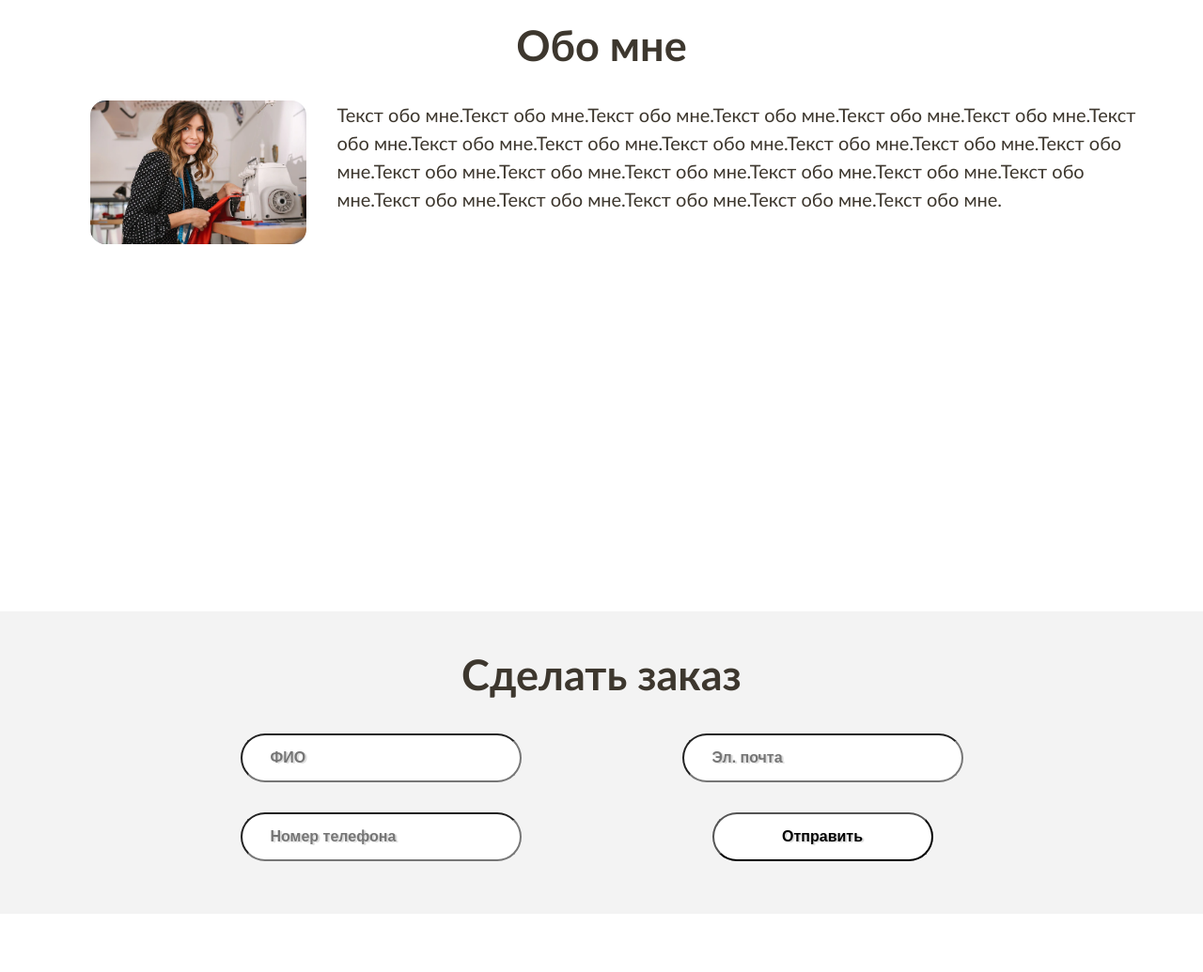
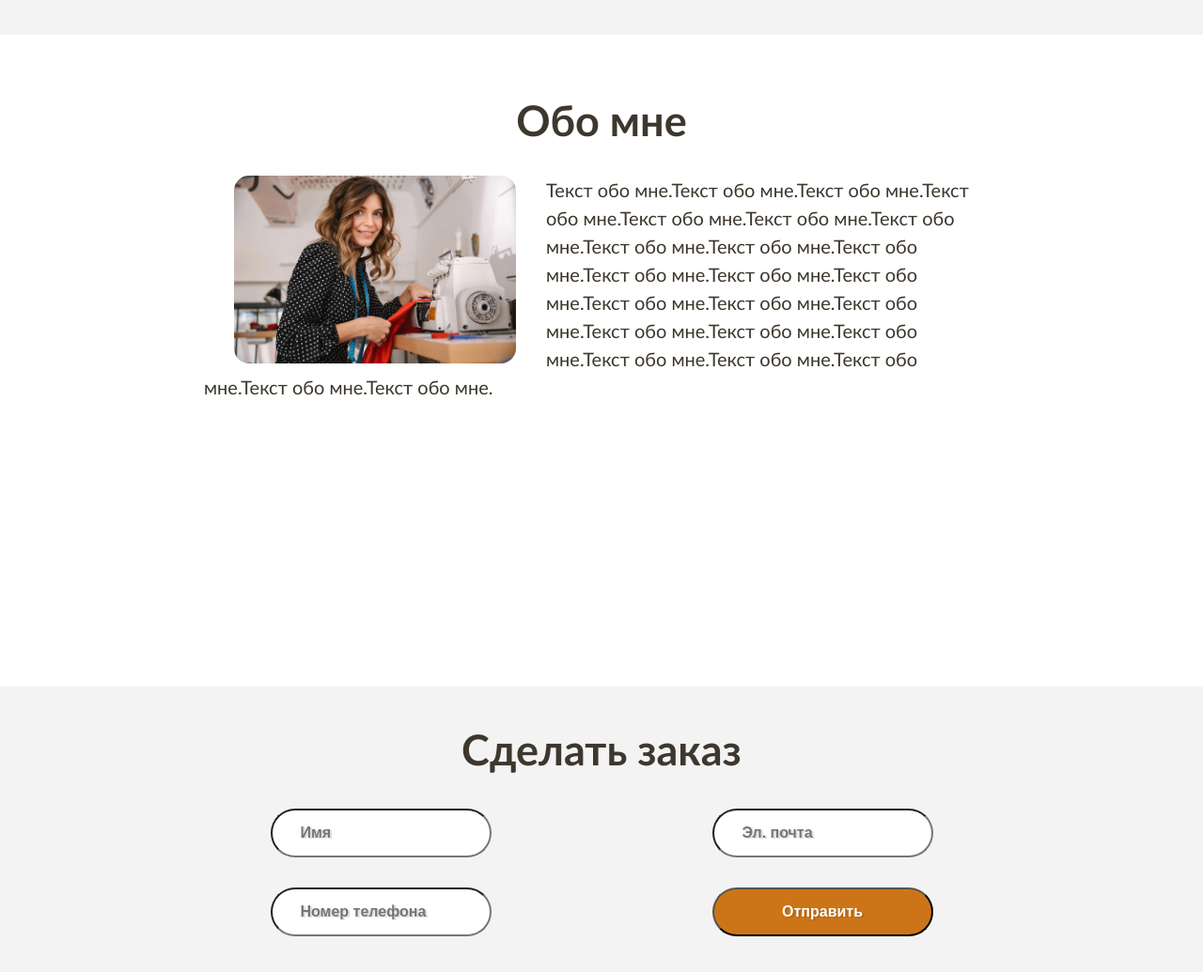
Before and after one commit to krywna/korsets, a plain HTML site: page index.html in a window 1280 px wide. Shown: the part 1187-2222 px from the top of the page at 94% size. Drawn offline with nearby package versions, Linux system fonts and the light colour scheme.

Commit message:
versiom 2.0

```diff
--- a/css/about.css
+++ b/css/about.css
@@ -8,7 +8,7 @@
 .about img {
   float: left;
   width: 20%;
-  min-width: 150px;
+  min-width: 300px;
   max-width: 600px;
   border-radius: 1rem;
   margin: 0 2rem;
--- a/css/button.css
+++ b/css/button.css
@@ -8,6 +8,7 @@
   font-weight: bold;
   margin: 1rem 0 1rem;
   width: 50%;
+  box-sizing: border-box;
 }
 
 .button-brown {
@@ -22,4 +23,7 @@
   color: #FFFFFF;
 }
 
-.
+.send {
+  background: #cc7518;
+  color: #FFFFFF;
+}
--- a/css/features.css
+++ b/css/features.css
@@ -5,11 +5,11 @@
 }
 
 .features-item {
-  margin-top: 1.5rem;
+  margin: 1.5rem;
   padding: 10px;
 }
 
 .features-item img{
-max-width:25%;
+max-width:30%;
 height:auto;
 }
--- a/index.html
+++ b/index.html
@@ -90,11 +90,12 @@
   </div>
 </div>
 
+<div class="container">
   <h3 class="title-large text-center" id="about_me">Обо мне</h3>
-
   <div class="about">
     <img src="images/photo1.jpg">
     <p class="text-lead">Текст обо мне.Текст обо мне.Текст обо мне.Текст обо мне.Текст обо мне.Текст обо мне.Текст обо мне.Текст обо мне.Текст обо мне.Текст обо мне.Текст обо мне.Текст обо мне.Текст обо мне.Текст обо мне.Текст обо мне.Текст обо мне.Текст обо мне.Текст обо мне.Текст обо мне.Текст обо мне.Текст обо мне.Текст обо мне.Текст обо мне.Текст обо мне.</p>
+  </div>
 </div>
 
 <div class="features">
@@ -102,17 +103,16 @@
     <h3 class="title-large text-center">Сделать заказ</h3>
     <form action="#" method="POST">
       <div class="column-1-2">
-            <input type="text" name="surname" placeholder="ФИО" class="button button-brown"/>
+          <input type="text" name="surname" placeholder="Имя" class="button button-brown"/>
           <input type="tel" name="phone_num" placeholder="Номер телефона" class="button button-brown"/>
       </div>
 
       <div class="column-1-2">
         <input type="email" name="email" placeholder="Эл. почта" class="button button-brown"/>
-          <input type="submit" value="Отправить" class="button button-brown"/>
+        <input type="submit" value="Отправить" class="button button-brown send"/>
       </div>
     </form>
   </div>
 </div>
-
 </body>
 </html>
```
Lines whose indentation alone changed are shown as unchanged.
